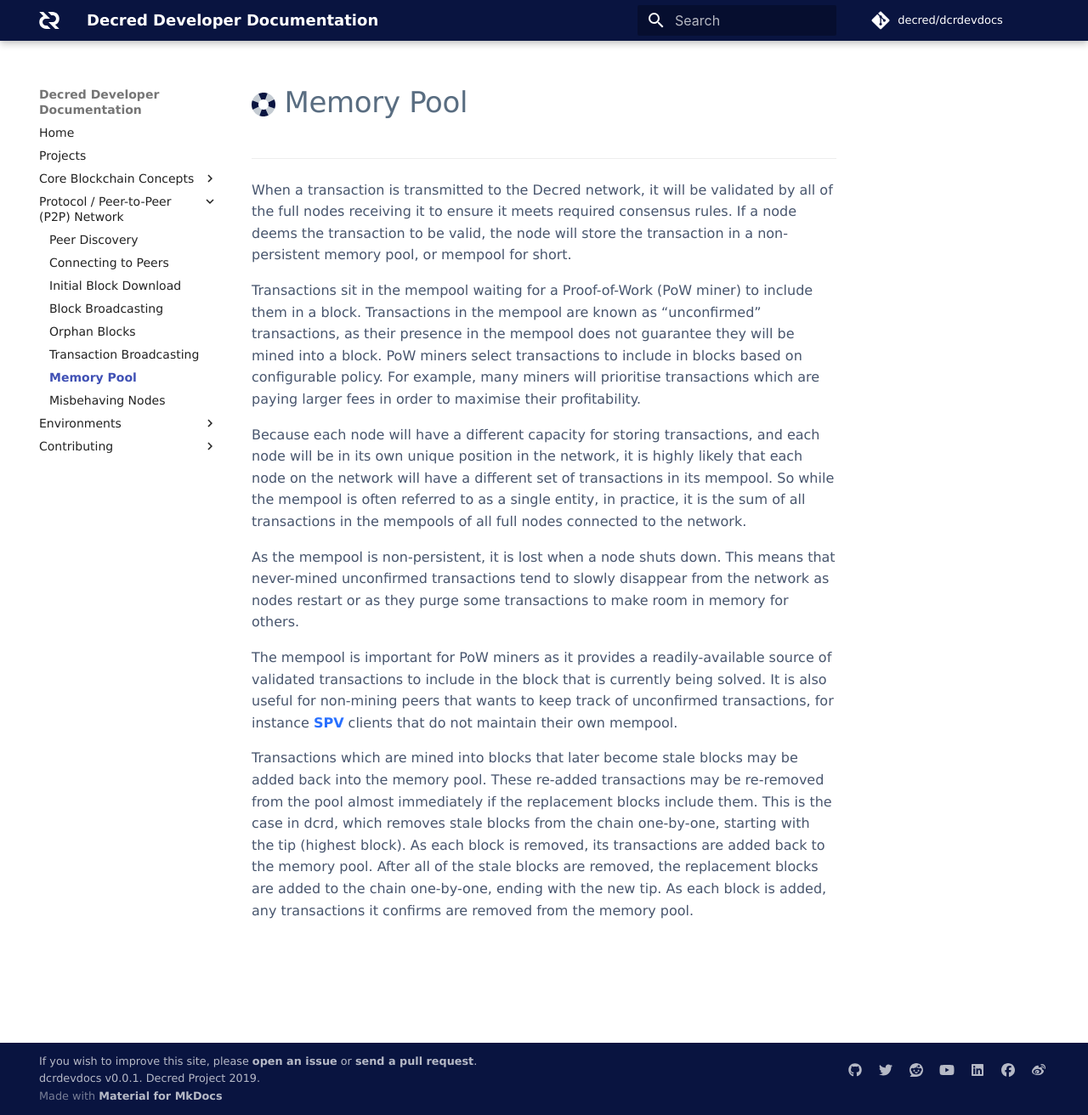
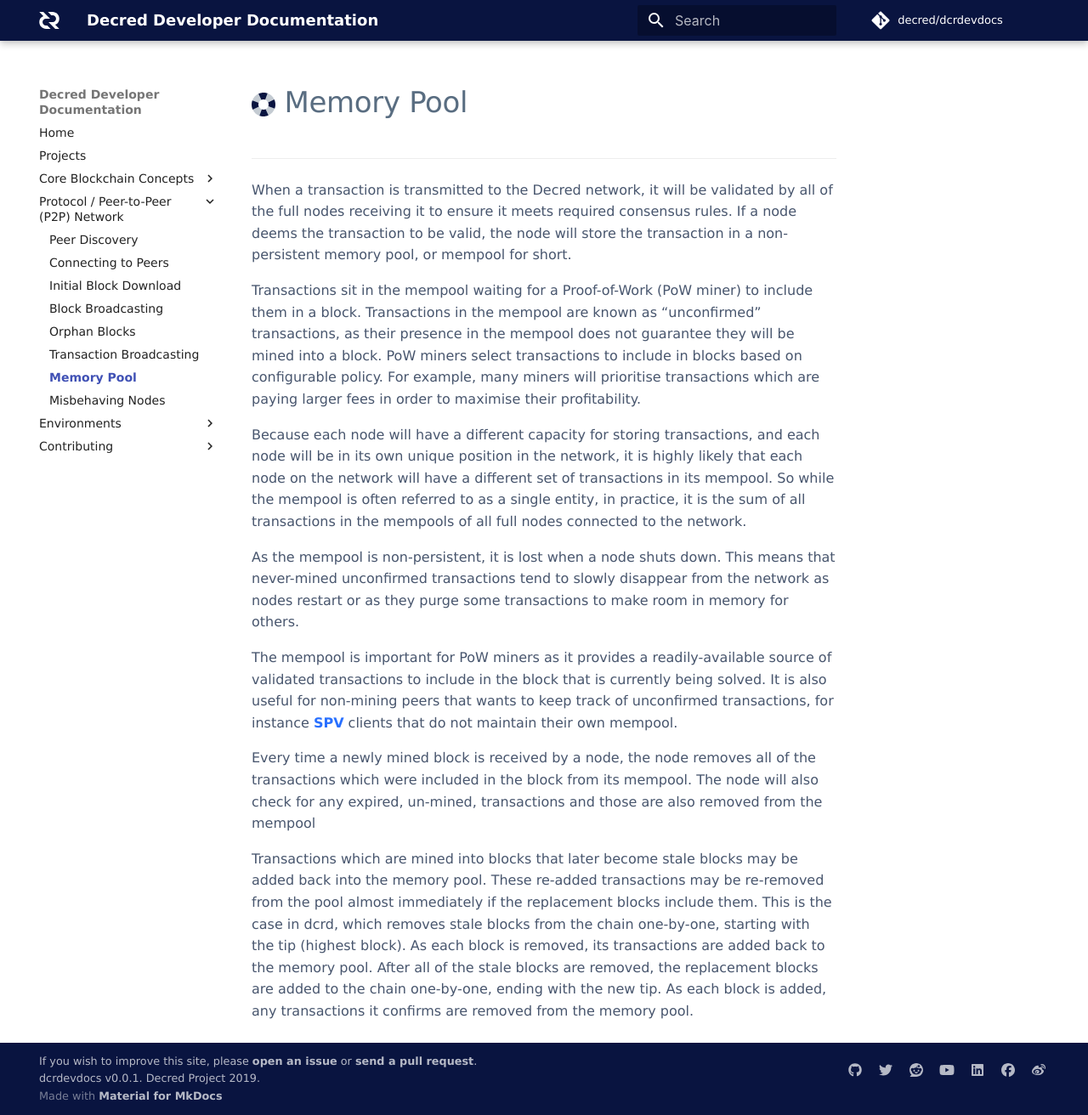
Before and after one commit to decred/dcrdevdocs, an MkDocs documentation site: the page built from docs/protocol-p2p-network/memory-pool.md, in a window 1280 px wide and 1312 px high. Shown: the whole window at 85% size. Built offline with MkDocs 1.6.1 and Material for MkDocs 9.7.7, drawn with Linux system fonts in a browser that asks for light colours; some web fonts are replaced; comment, search, counter and statistics services are not loaded.

Commit message:
Add note about removing transactions from mempool

```diff
--- a/docs/protocol-p2p-network/memory-pool.md
+++ b/docs/protocol-p2p-network/memory-pool.md
@@ -35,6 +35,11 @@ It is also useful for non-mining peers that wants to keep track of unconfirmed
 transactions, for instance [SPV](https://docs.decred.org/wallets/spv) clients
 that do not maintain their own mempool.
 
+Every time a newly mined block is received by a node, the node removes all of
+the transactions which were included in the block from its mempool.
+The node will also check for any expired, un-mined, transactions and those are
+also removed from the mempool
+
 Transactions which are mined into blocks that later become stale blocks may be
 added back into the memory pool.
 These re-added transactions may be re-removed from the pool almost immediately
```
